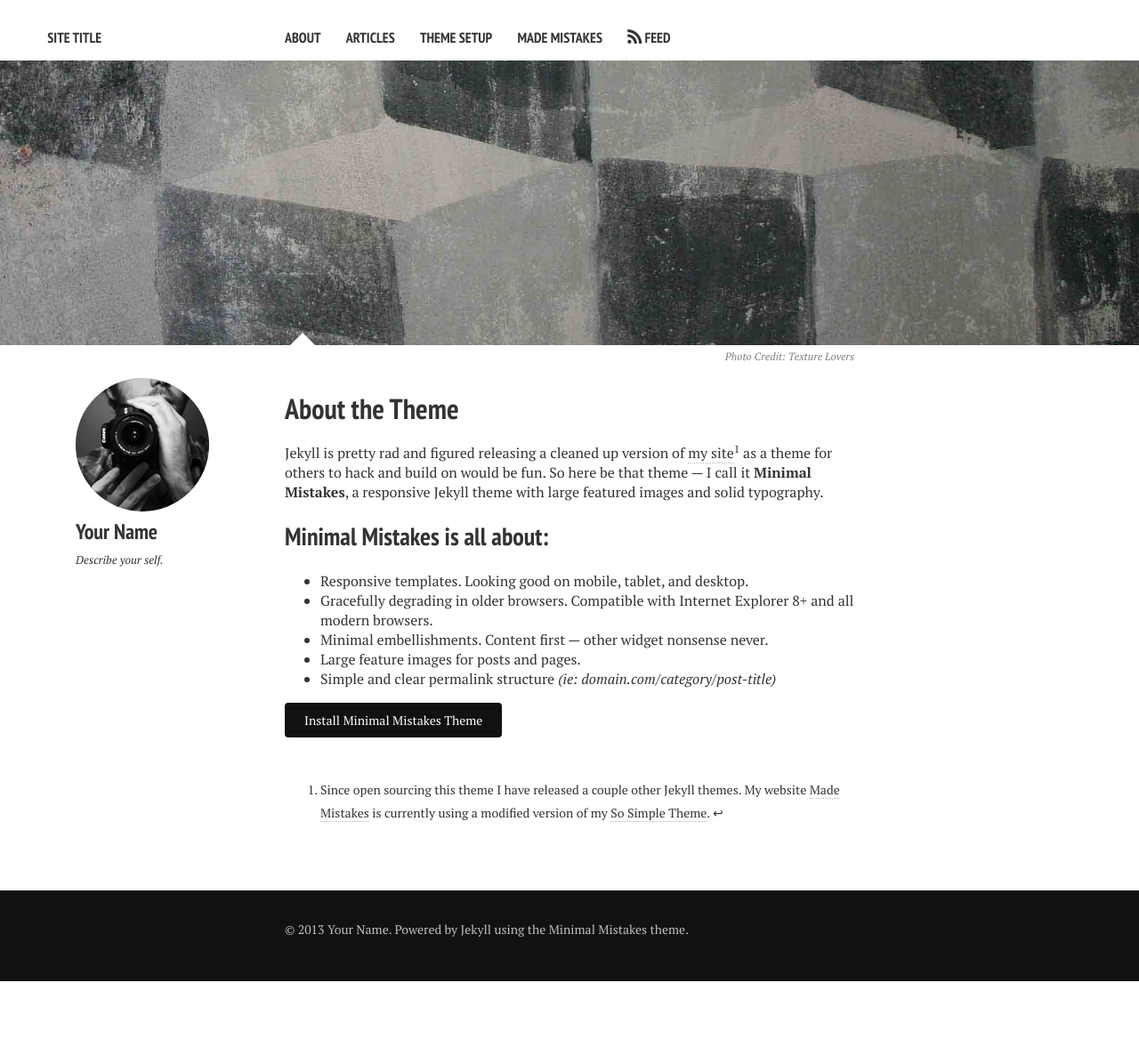
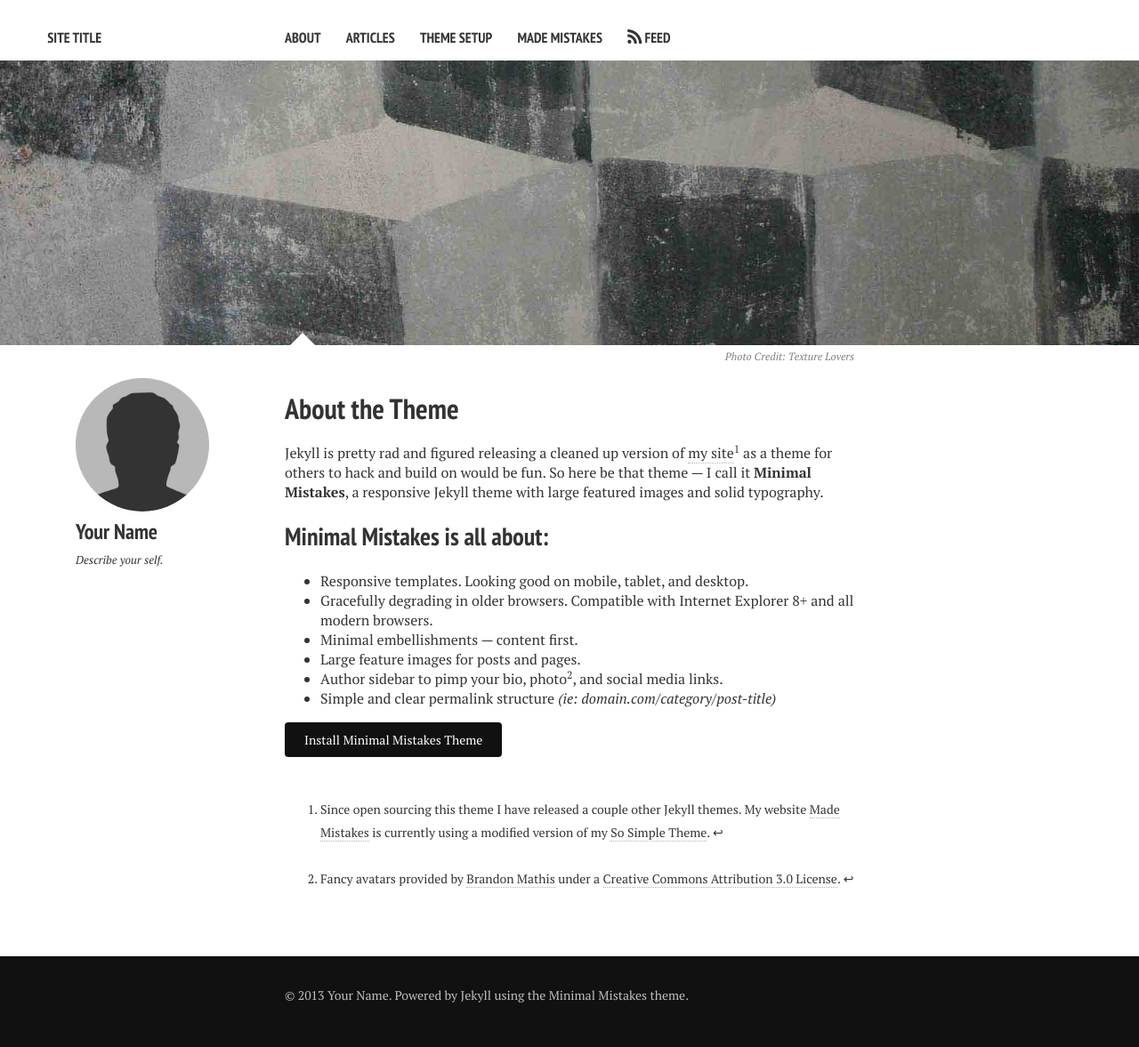
Before and after one commit to orenetar3/dgrtwo.github.com, a Jekyll site: the page built from about.md, in a window 1280 px wide. Shown: the whole page at 89% size. Built offline with Jekyll 4.4.1, drawn with Linux system fonts in a browser that asks for light colours; nearby versions of some CDN libraries; before the commit the page ends 1103 px from its top, so only the background shows below that.

Commit message:
Replace bio photo with generic image

```diff
--- a/about.md
+++ b/about.md
@@ -17,10 +17,13 @@ Jekyll is pretty rad and figured releasing a cleaned up version of [my site](htt
 
 * Responsive templates. Looking good on mobile, tablet, and desktop.
 * Gracefully degrading in older browsers. Compatible with Internet Explorer 8+ and all modern browsers.
-* Minimal embellishments. Content first --- other widget nonsense never.
+* Minimal embellishments --- content first.
 * Large feature images for posts and pages.
+* Author sidebar to pimp your bio, photo[^2], and social media links.
 * Simple and clear permalink structure *(ie: domain.com/category/post-title)*
 
 <a markdown="0" href="{{ site.url }}/theme-setup" class="btn">Install Minimal Mistakes Theme</a>
 
 [^1]: Since open sourcing this theme I have released a couple other Jekyll themes. My website [Made Mistakes](http://mademistakes.com) is currently using a modified version of my [So Simple Theme](http://mmistakes.github.io/so-simple-theme/).
+
+[^2]: Fancy avatars provided by [Brandon Mathis](http://brandonmathis.com/projects/fancy-avatars/demo/) under a [Creative Commons Attribution 3.0 License](http://creativecommons.org/licenses/by/3.0/).
```
Also changed, not shown: images/bio-photo.jpg.
